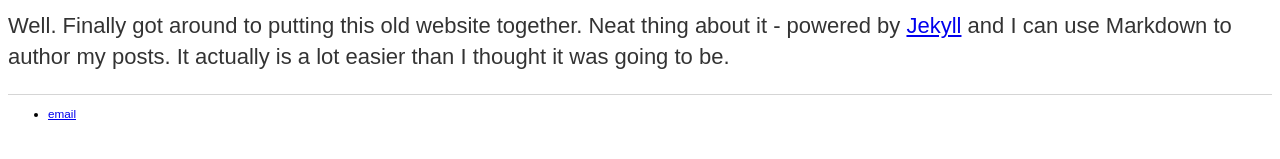
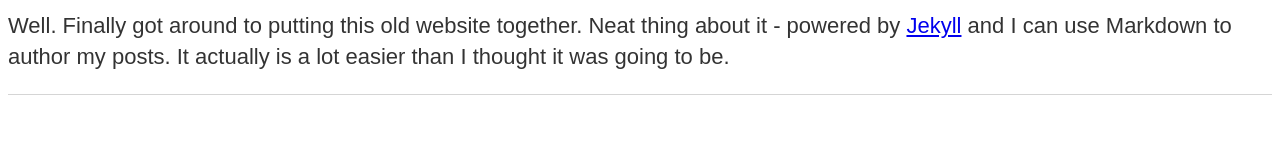
Before and after one commit to infosecmentors/infosecmentors.github.io, a Jekyll site: the page built from _posts/2017-02-28-hank-quinlan-site-launched.md, in a window 1280 px wide. Shown: the part 151-310 px from the top of the page. Built offline with Jekyll 4.4.1, drawn with Linux system fonts in a browser that asks for light colours.

Commit message:
Update default.html

```diff
--- a/_layouts/default.html
+++ b/_layouts/default.html
@@ -3,14 +3,13 @@
 	<html>
 		<head>
 			<title>{{ page.title }}</title>
-			<!-- link to main stylesheet -->
 			<link rel="stylesheet" type="text/css" href="/css/main.css">
 		</head>
 		<body>
 <div id="nav">
         <section id="nav_options">
             <a href="https://infosecmentors.net">Home</a>
-            <a href="#">Blog</a>
+            <a href="/blog">Blog</a>
 
 
         </section>
@@ -21,9 +20,7 @@
 
 			</div><!-- /.container -->
 			<footer>
-	    		<ul>
-	        		<li><a href="mailto:no-reply@infosecmentors.net">email</a></li>
-				</ul>
+
 			</footer>
 		</body>
 	</html>
```
